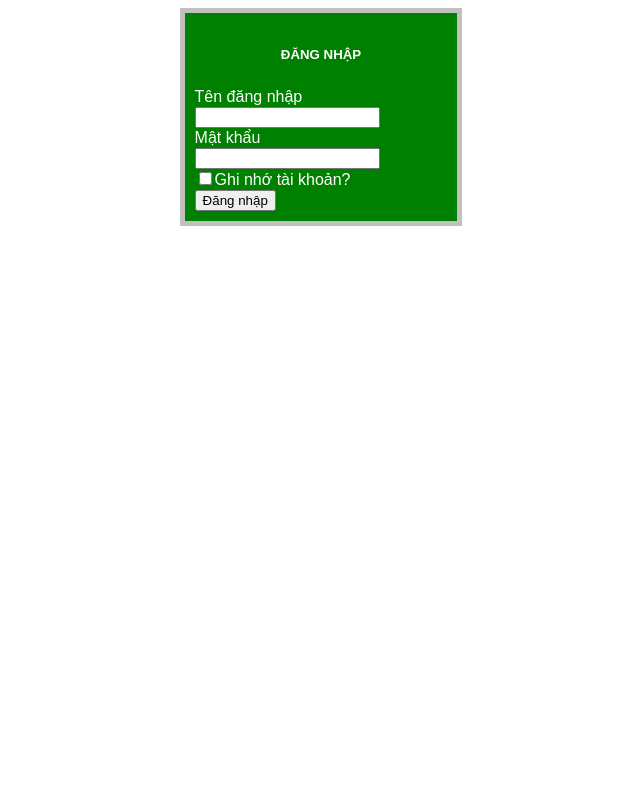
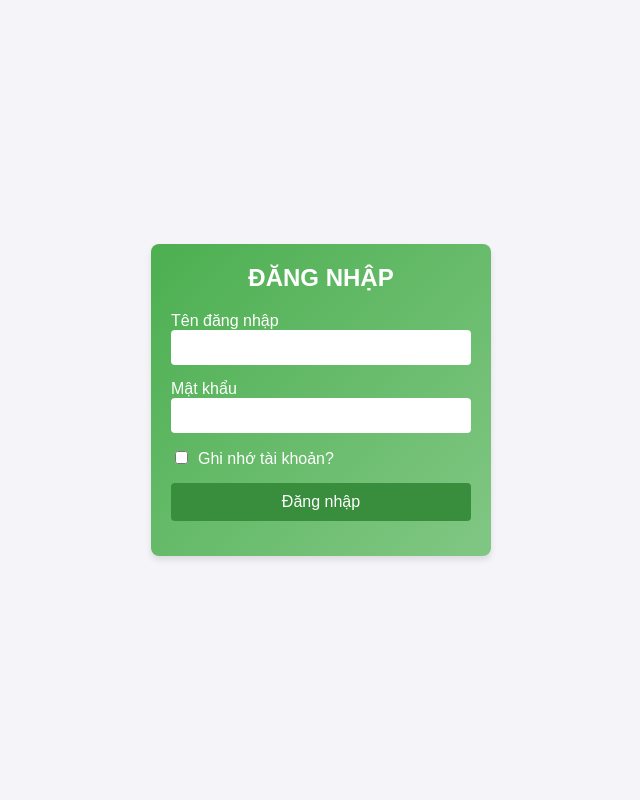
Before and after one commit to khaivinhtvu/da-ptudmnm, a PHP site: page /webbandongho/admin.php in a window 1280 px wide. Shown: the whole page, without its empty margins (319-959 px from the left). Run offline with PHP 8.4, Linux system fonts and the light colour scheme.

Commit message:
Add files via upload

```diff
--- a/admin.php
+++ b/admin.php
@@ -17,18 +17,66 @@
 
     <link href="css/style.css" rel="stylesheet" />
     <style>
-        .menudangky {
-            background-color: green;
-            border: 5px solid silver;
-            color: white;
-            margin: auto;
-            line-height: 20px;
-            padding: 10px 10px 10px 10px;
-            width: 20%;
-        }
-        .menudangky h5{
-            text-align: center;
-        }
+    body {
+        font-family: Arial, sans-serif;
+        background-color: #f4f4f9;
+        margin: 0;
+        padding: 0;
+        display: flex;
+        justify-content: center;
+        align-items: center;
+        height: 100vh;
+    }
+
+    .menudangky {
+        background: linear-gradient(135deg, #4caf50, #81c784);
+        border: none;
+        border-radius: 8px;
+        box-shadow: 0 4px 6px rgba(0, 0, 0, 0.1);
+        color: white;
+        padding: 20px;
+        width: 300px;
+
+    }
+
+    .menudangky h5 {
+        margin: 0 0 20px;
+        font-size: 1.5rem;
+        font-weight: bold;
+        text-align: center;
+    }
+
+    .menudangky .row {
+        margin-bottom: 15px;
+    }
+
+    .menudangky input[type="text"],
+    .menudangky input[type="password"] {
+        width: 100%;
+        padding: 10px;
+        border: none;
+        border-radius: 4px;
+        box-sizing: border-box;
+    }
+
+    .menudangky input[type="checkbox"] {
+        margin-right: 10px;
+    }
+
+    .menudangky input[type="submit"] {
+        background-color: #388e3c;
+        border: none;
+        color: white;
+        padding: 10px;
+        border-radius: 4px;
+        cursor: pointer;
+        font-size: 1rem;
+        width: 100%;
+    }
+
+    .menudangky input[type="submit"]:hover {
+        background-color: #2e7d32;
+    }
     </style>
 </head>
 
--- a/blog.php
+++ b/blog.php
@@ -17,7 +17,7 @@
             <div class="col-md-6 col-lg-4 mx-auto">
                 <div class="box">
                     <div class="img-box">
-                        <img src="images/tintuc.webp" alt="">
+                        <img src="images/tintuc.webp" height="300" alt="">
                     </div>
                     <div class="detail-box">
                         <h6 class="text-purple">
@@ -35,7 +35,7 @@
             <div class="col-md-6 col-lg-4 mx-auto">
                 <div class="box">
                     <div class="img-box">
-                        <img src="images/tintuc2.avif" alt="">
+                        <img src="images/tintuc2.avif" height="300" alt="">
                     </div>
                     <div class="detail-box">
                         <h6 class="text-purple">
@@ -53,7 +53,7 @@
             <div class="col-md-6 col-lg-4 mx-auto">
                 <div class="box">
                     <div class="img-box">
-                        <img src="images/tintuc.avif" alt="">
+                        <img src="images/tintuc.avif" height="300" alt="">
                     </div>
                     <div class="detail-box">
                         <h6 class="text-purple">
--- a/danhsachhoadon.php
+++ b/danhsachhoadon.php
@@ -34,6 +34,7 @@ if (!isset($_SESSION["user"])) {
             echo ("<tr>
                 <td>Mã hoá đơn: " . $row1["mahoadon"] . "</td>
                 <td>Mã giỏ hàng: " . $row1["idgiohang"] . "</td>
+                <td>Hình thúc thanh toán: " . $row1["hinhthucthanhtoan"] . "</td>
                 </tr>");
             echo ("<tr>
                 <td>Tên khách hàng: " . $row3["Hoten"] . "</td>
--- a/hoadon.php
+++ b/hoadon.php
@@ -52,6 +52,7 @@ if (!isset($_SESSION["user"])) {
                 <p><strong>Mã giỏ hàng:</strong> " . $row1["idgiohang"] . "</p>
                 <p><strong>Ngày tạo giỏ hàng:</strong>  " . $row4["thoigian"] . "</p>
                 <p><strong>Ngày lập hoá đơn:</strong> " . $row1["ngaylap"] . "</p>
+                <p><strong>Hình thức thanh toán:</strong> " . $row1["hinhthucthanhtoan"] . "</p>
             </div>
             </div>");
             echo ("<div class='invoice-table'>
--- a/thongtindathang.php
+++ b/thongtindathang.php
@@ -73,13 +73,13 @@ if (!isset($_SESSION["user"])) {
     <div class='mt-5'>
         <h2 class='section-title'>Phương Thức Thanh Toán</h2>
         <div class='form-check'>
-            <input class='form-check-input' type='radio' name='htthanhtoan' id='creditCard' value='0' checked>
+            <input class='form-check-input' type='radio' name='htthanhtoan' id='creditCard' value='0' required>
             <label class='form-check-label' for='creditCard'>
                 Thanh toán qua thẻ tín dụng
             </label>
         </div>
         <div class='form-check'>
-            <input class='form-check-input' type='radio' name='htthanhtoan' id='cashOnDelivery' value='1'>
+            <input class='form-check-input' type='radio' name='htthanhtoan' id='cashOnDelivery' value='1' required>
             <label class='form-check-label' for='cashOnDelivery'>
                 Thanh toán khi nhận hàng
             </label>
```
